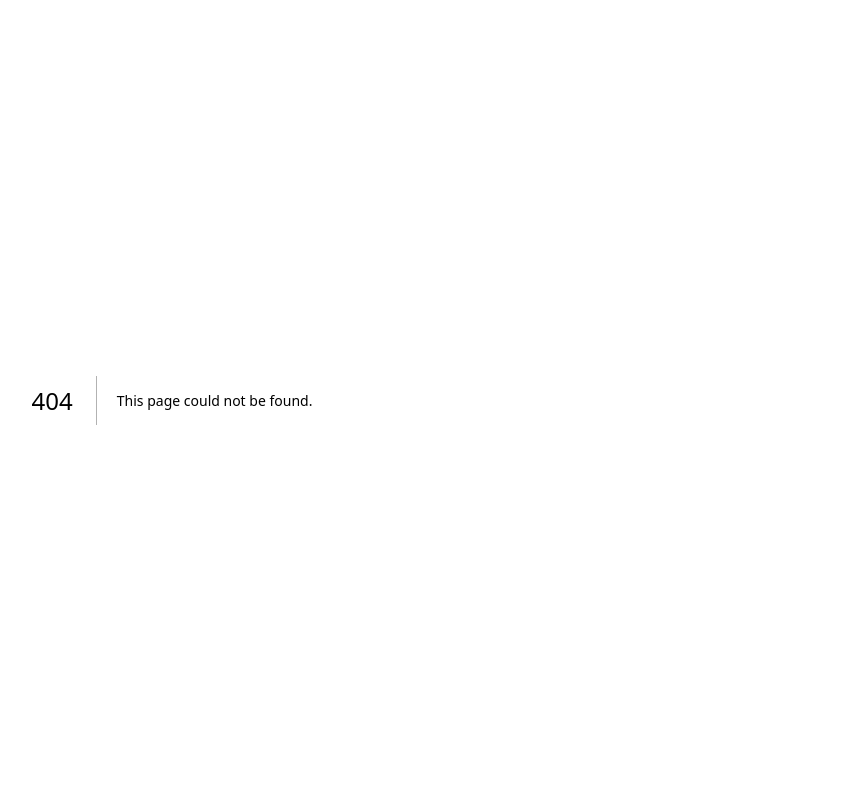
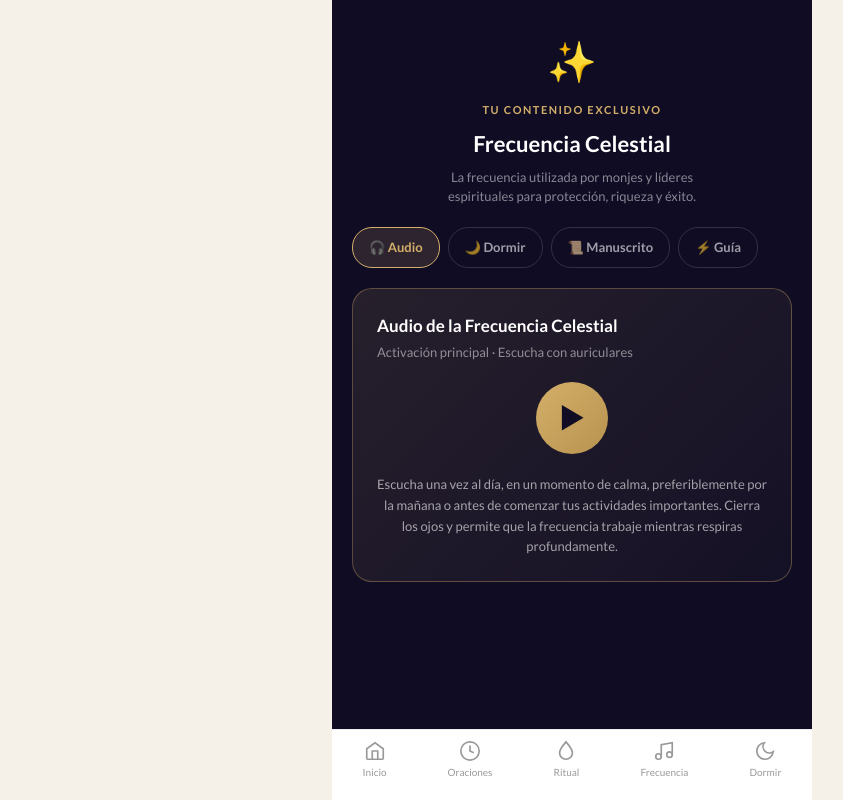
Before and after one commit to vaflx11-stack/oracion-divina, a Next.js app: page /frecuencia-celestial in a window 1280 px wide. Before the commit this address had no page. Shown: the whole page, without its empty margins (68-911 px from the left). Built offline with nearby package versions, Linux system fonts and the light colour scheme; sample sign-in values are in the browser's storage.

Commit message:
Adicionando pagina Frecuencia Celestial

```diff
--- /dev/null
+++ b/app/frecuencia-celestial/page.js
@@ -0,0 +1,220 @@
+'use client'
+import { useEffect, useRef, useState } from 'react'
+import { useRouter } from 'next/navigation'
+import BottomNav from '../../components/BottomNav'
+
+const TABS = [
+  { id: 'audio', label: '🎧 Audio' },
+  { id: 'dormir', label: '🌙 Dormir' },
+  { id: 'manuscrito', label: '📜 Manuscrito' },
+  { id: 'guia', label: '⚡ Guía' },
+]
+
+export default function FrecuenciaCelestialPage() {
+  const router = useRouter()
+  const [tab, setTab] = useState('audio')
+
+  useEffect(() => {
+    const user = localStorage.getItem('oracion_user')
+    if (!user) router.push('/login')
+  }, [])
+
+  return (
+    <div style={{ minHeight: '100vh', background: '#0f0c24', paddingBottom: '100px' }}>
+      {/* Header */}
+      <div style={{ padding: '32px 24px 20px', textAlign: 'center' }}>
+        <div style={{ fontSize: '40px', marginBottom: '10px' }}>✨</div>
+        <div style={{
+          fontSize: '11px', color: '#D4AF6A', fontWeight: 700, letterSpacing: '0.14em',
+          marginBottom: '8px', fontFamily: 'Lato, sans-serif',
+        }}>
+          TU CONTENIDO EXCLUSIVO
+        </div>
+        <h1 style={{ color: 'white', fontSize: '22px', fontWeight: 700, fontFamily: 'Lato, sans-serif' }}>
+          Frecuencia Celestial
+        </h1>
+        <p style={{
+          color: 'rgba(255,255,255,0.5)', fontSize: '13px', marginTop: '8px',
+          fontFamily: 'Lato, sans-serif', maxWidth: '300px', margin: '8px auto 0',
+        }}>
+          La frecuencia utilizada por monjes y líderes espirituales para protección, riqueza y éxito.
+        </p>
+      </div>
+
+      {/* Tabs */}
+      <div style={{
+        display: 'flex', gap: '8px', padding: '0 20px 20px',
+        overflowX: 'auto',
+      }}>
+        {TABS.map((t) => (
+          <button
+            key={t.id}
+            onClick={() => setTab(t.id)}
+            style={{
+              flexShrink: 0, padding: '10px 16px', borderRadius: '20px',
+              border: tab === t.id ? '1px solid #D4AF6A' : '1px solid rgba(255,255,255,0.15)',
+              background: tab === t.id ? 'rgba(212,175,106,0.15)' : 'transparent',
+              color: tab === t.id ? '#D4AF6A' : 'rgba(255,255,255,0.6)',
+              fontSize: '13px', fontWeight: 700, fontFamily: 'Lato, sans-serif',
+              cursor: 'pointer', whiteSpace: 'nowrap',
+            }}
+          >
+            {t.label}
+          </button>
+        ))}
+      </div>
+
+      <div style={{ padding: '0 20px' }}>
+        {tab === 'audio' && (
+          <ReproductorAudio
+            titulo="Audio de la Frecuencia Celestial"
+            subtitulo="Activación principal · Escucha con auriculares"
+            descripcion="Escucha una vez al día, en un momento de calma, preferiblemente por la mañana o antes de comenzar tus actividades importantes. Cierra los ojos y permite que la frecuencia trabaje mientras respiras profundamente."
+            src="/audios/frecuencia-celestial.mp3"
+          />
+        )}
+
+        {tab === 'dormir' && (
+          <ReproductorAudio
+            titulo="Activación antes de dormir"
+            subtitulo="Versión nocturna · Volumen bajo, sin auriculares"
+            descripcion="Reproduce este audio mientras te preparas para dormir, dejándolo sonar de fondo. No necesitas concentrarte en él — la frecuencia actúa mientras tu mente descansa y se abre a la activación durante la noche."
+            src="/audios/frecuencia-celestial-dormir.mp3"
+          />
+        )}
+
+        {tab === 'manuscrito' && <ManuscritoSagrado />}
+        {tab === 'guia' && <GuiaDeUso />}
+      </div>
+
+      <BottomNav />
+    </div>
+  )
+}
+
+function ReproductorAudio({ titulo, subtitulo, descripcion, src }) {
+  const audioRef = useRef(null)
+  const [playing, setPlaying] = useState(false)
+
+  function togglePlay() {
+    if (!audioRef.current) return
+    if (playing) {
+      audioRef.current.pause()
+      setPlaying(false)
+    } else {
+      audioRef.current.play().catch(() => {})
+      setPlaying(true)
+    }
+  }
+
+  return (
+    <div style={{
+      background: 'linear-gradient(135deg, rgba(212,175,106,0.12), rgba(212,175,106,0.03))',
+      border: '1px solid rgba(212,175,106,0.35)', borderRadius: '20px', padding: '24px',
+    }}>
+      <h3 style={{ color: 'white', fontSize: '17px', fontWeight: 700, fontFamily: 'Lato, sans-serif', marginBottom: '4px' }}>
+        {titulo}
+      </h3>
+      <p style={{ color: 'rgba(255,255,255,0.5)', fontSize: '13px', fontFamily: 'Lato, sans-serif', marginBottom: '20px' }}>
+        {subtitulo}
+      </p>
+
+      <button
+        onClick={togglePlay}
+        style={{
+          width: '72px', height: '72px', borderRadius: '50%', margin: '0 auto 20px',
+          display: 'flex', alignItems: 'center', justifyContent: 'center',
+          background: 'linear-gradient(135deg, #D4AF6A, #B8934F)', border: 'none', cursor: 'pointer',
+        }}
+      >
+        <span style={{ fontSize: '28px', color: '#0f0c24' }}>{playing ? '❚❚' : '▶'}</span>
+      </button>
+
+      <audio ref={audioRef} src={src} onEnded={() => setPlaying(false)} />
+
+      <p style={{
+        color: 'rgba(255,255,255,0.6)', fontSize: '13px', lineHeight: 1.6,
+        fontFamily: 'Lato, sans-serif', textAlign: 'center',
+      }}>
+        {descripcion}
+      </p>
+    </div>
+  )
+}
+
+function ManuscritoSagrado() {
+  const parrafos = [
+    'Cuenta la tradición que, hace siglos, monjes retirados en monasterios de montaña descubrieron que ciertos tonos y vibraciones podían alinear el cuerpo, la mente y el espíritu con un estado de protección y abundancia.',
+    'Estos sonidos no se enseñaban abiertamente. Se transmitían solo a quienes demostraban paciencia, fe y disposición para recibir lo que el cielo tenía preparado.',
+    'La Frecuencia Celestial que hoy tienes en tus manos desciende de esa misma tradición: un puente sonoro entre lo terrenal y lo divino, usado para disolver el miedo, atraer prosperidad y sellar la protección sobre quien la escucha con el corazón abierto.',
+    'No es magia. Es armonía — la misma que gobierna el universo, ahora puesta a tu disposición.',
+    'Que esta frecuencia te acompañe en cada paso, y que lo que actives hoy se multiplique en tu vida.',
+  ]
+
+  return (
+    <div style={{
+      background: 'rgba(255,255,255,0.05)', border: '1px solid rgba(255,255,255,0.1)',
+      borderRadius: '20px', padding: '28px',
+    }}>
+      <div style={{ fontSize: '32px', textAlign: 'center', marginBottom: '16px' }}>📜</div>
+      <h3 style={{
+        color: '#D4AF6A', fontSize: '16px', fontWeight: 700, textAlign: 'center',
+        fontFamily: 'Cinzel, serif', marginBottom: '20px',
+      }}>
+        Manuscrito Sagrado
+      </h3>
+      {parrafos.map((p, i) => (
+        <p key={i} style={{
+          color: 'rgba(255,255,255,0.8)', fontSize: '14px', lineHeight: 1.9,
+          fontFamily: 'Georgia, serif', fontStyle: 'italic', textAlign: 'center',
+          marginBottom: i < parrafos.length - 1 ? '18px' : 0,
+        }}>
+          {p}
+        </p>
+      ))}
+    </div>
+  )
+}
+
+function GuiaDeUso() {
+  const pasos = [
+    { titulo: 'Elige el momento correcto', texto: 'Usa el audio principal por la mañana o antes de una actividad importante. Usa la versión de dormir solo por la noche.' },
+    { titulo: 'Auriculares para el audio principal', texto: 'Para la activación principal, usa auriculares y un lugar tranquilo. Para dormir, puedes dejarlo sonando de fondo sin auriculares.' },
+    { titulo: 'Repite todos los días', texto: 'La frecuencia se acumula con el uso constante. Escúchala todos los días durante al menos 21 días para sentir el efecto completo.' },
+    { titulo: 'Mantén una intención clara', texto: 'Antes de comenzar, piensa brevemente en lo que deseas proteger o atraer. La frecuencia trabaja mejor cuando tu intención está clara.' },
+    { titulo: 'No la interrumpas', texto: 'Si es posible, deja que el audio termine por completo sin pausas ni interrupciones.' },
+  ]
+
+  return (
+    <div style={{
+      background: 'rgba(255,255,255,0.05)', border: '1px solid rgba(255,255,255,0.1)',
+      borderRadius: '20px', padding: '24px',
+    }}>
+      <h3 style={{ color: 'white', fontSize: '16px', fontWeight: 700, fontFamily: 'Lato, sans-serif', marginBottom: '18px' }}>
+        Guía Simple de Uso
+      </h3>
+      <div style={{ display: 'flex', flexDirection: 'column', gap: '18px' }}>
+        {pasos.map((p, i) => (
+          <div key={i} style={{ display: 'flex', gap: '14px' }}>
+            <div style={{
+              width: '28px', height: '28px', borderRadius: '50%', flexShrink: 0,
+              background: 'rgba(212,175,106,0.15)', color: '#D4AF6A',
+              display: 'flex', alignItems: 'center', justifyContent: 'center',
+              fontSize: '13px', fontWeight: 700, fontFamily: 'Lato, sans-serif',
+            }}>
+              {i + 1}
+            </div>
+            <div>
+              <div style={{ color: 'white', fontSize: '14px', fontWeight: 700, fontFamily: 'Lato, sans-serif', marginBottom: '4px' }}>
+                {p.titulo}
+              </div>
+              <div style={{ color: 'rgba(255,255,255,0.6)', fontSize: '13px', lineHeight: 1.6, fontFamily: 'Lato, sans-serif' }}>
+                {p.texto}
+              </div>
+            </div>
+          </div>
+        ))}
+      </div>
+    </div>
+  )
+}
```
Also changed, not shown: 2 other files (tests, documents, lock files or other folders).
